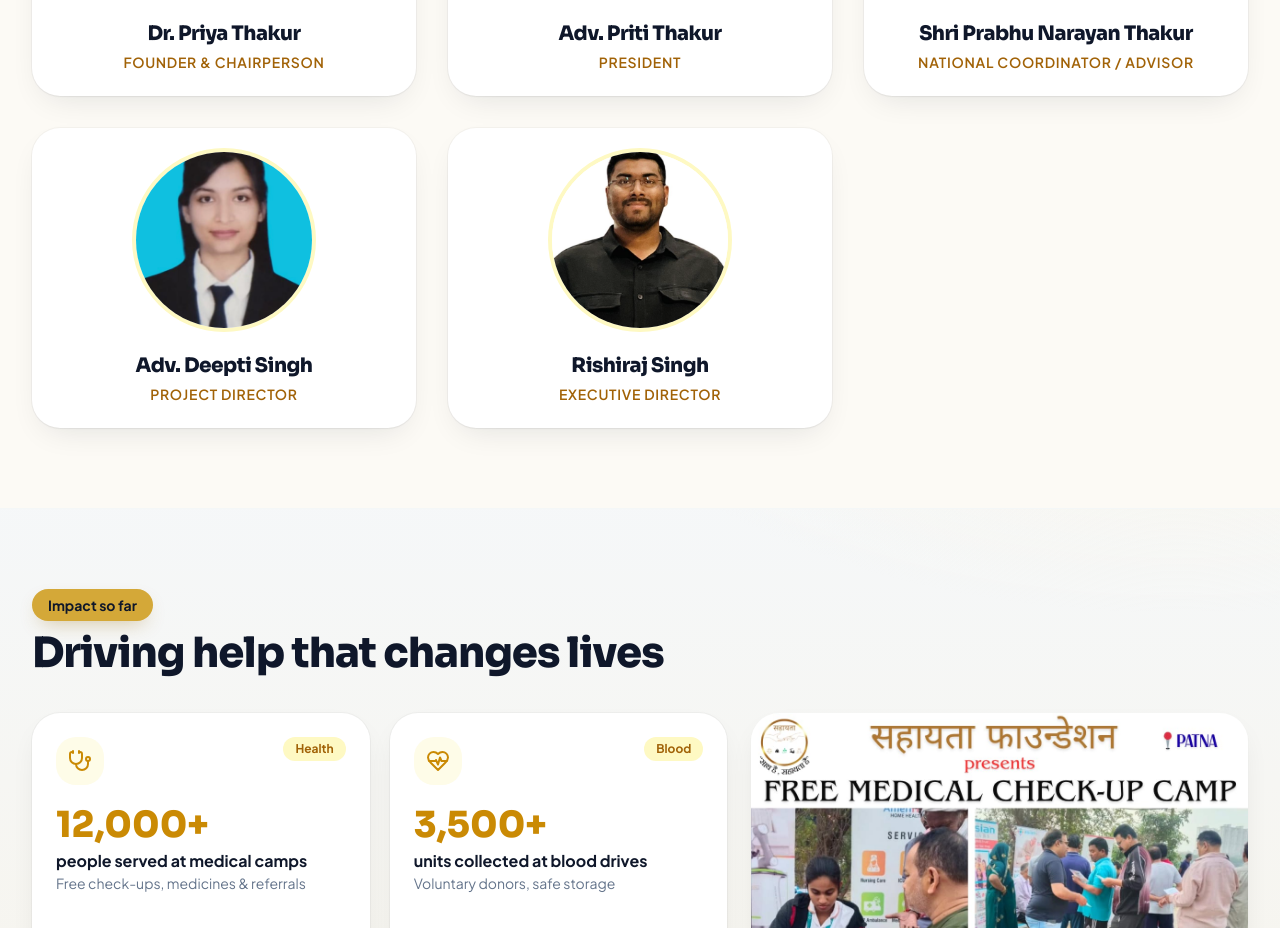
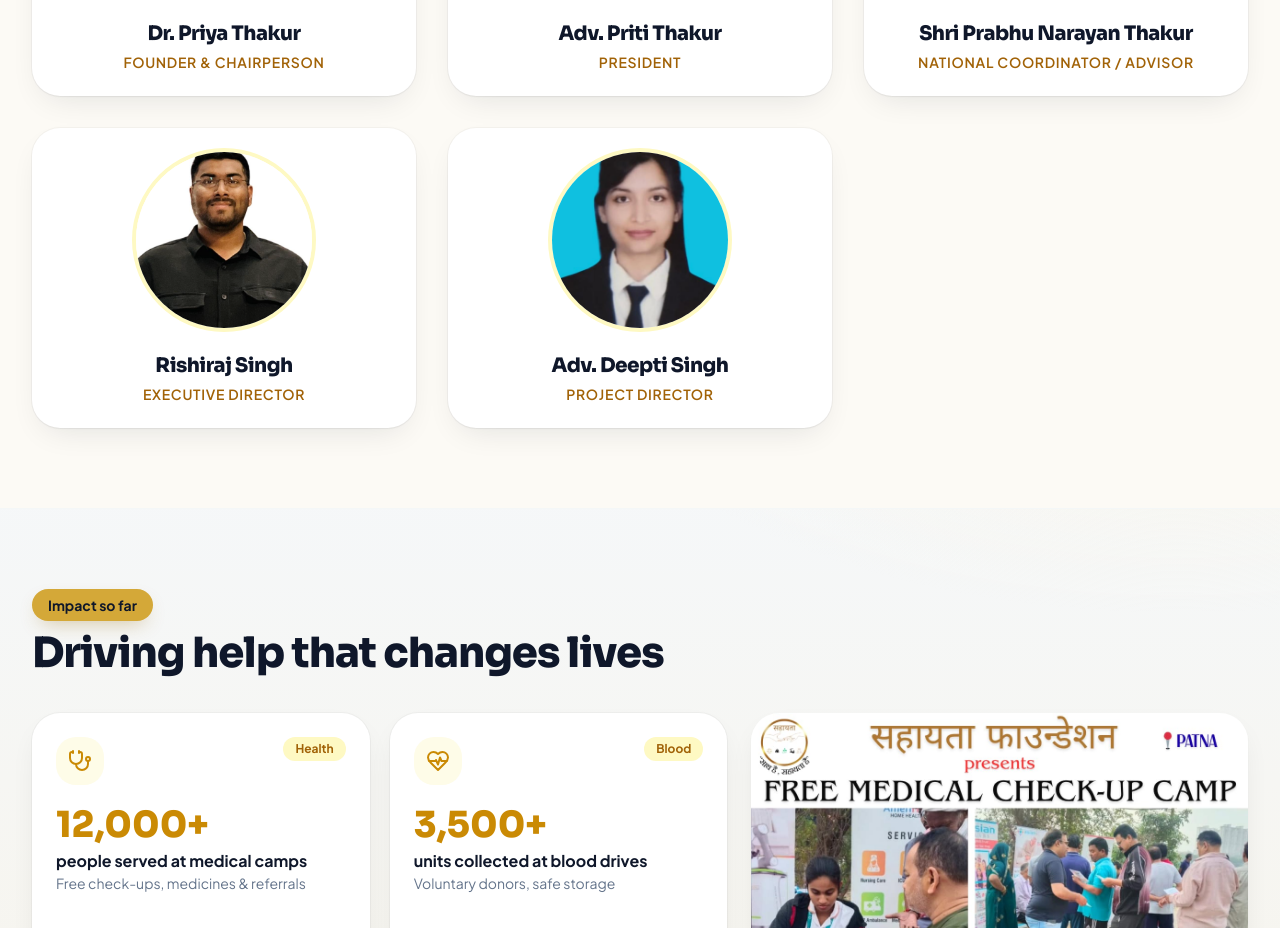
Before and after one commit to nikhilmahato26/sahayataa-foundation, a React (Vite) app: page / in a window 1280 px wide. Shown: the part 1220-2148 px from the top of the page. Built offline with nearby package versions, Linux system fonts and the light colour scheme.

Commit message:
slot ch age

```diff
--- a/src/data/siteContent.js
+++ b/src/data/siteContent.js
@@ -366,14 +366,14 @@ export const about = {
       image: '/images/team/cordinator.jpeg',
     },
     {
+      name: 'Rishiraj Singh',
+      role: 'Executive Director',
+      image: '/images/team/executive-director.png',
+    },
+    {
       name: 'Adv. Deepti Singh',
       role: 'Project Director',
       image: '/images/team/project-director.png',
-    },
-    {
-      name: 'Rishiraj Singh',
-      role: 'Executive Director',
-      image: '/images/team/executive-director.png',
     },
   ],
 }
```
